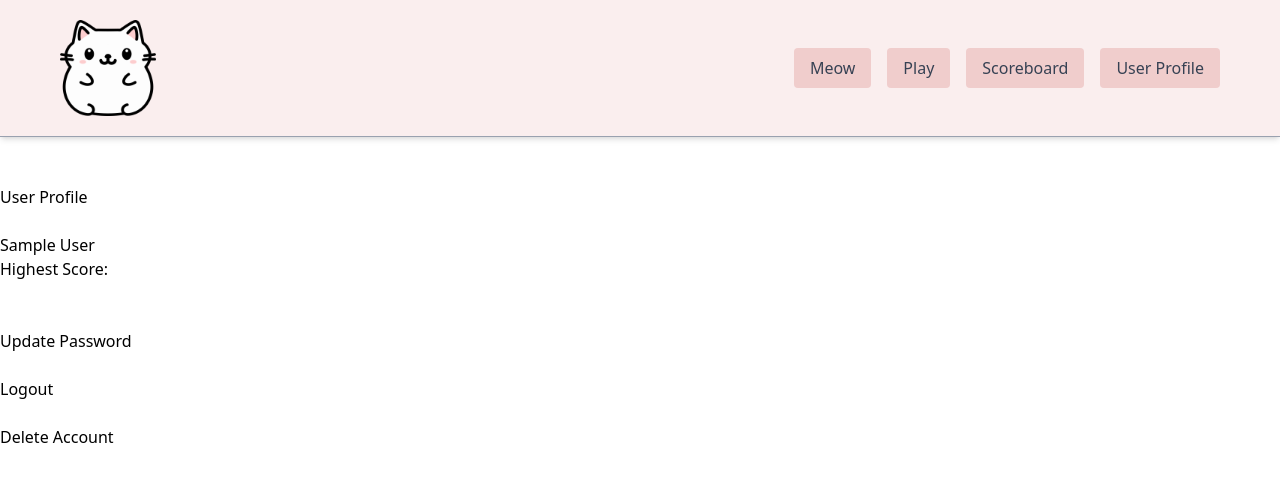
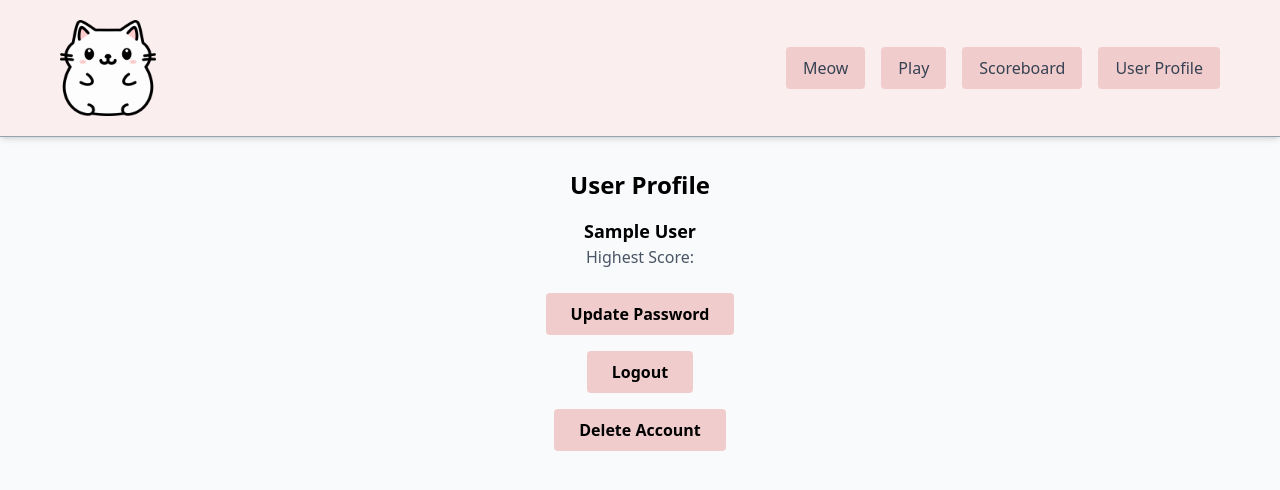
Before and after one commit to o-k-e/purrfect-memory-mern, a React (Vite) app in the folder client/: page /user-profile in a window 1280 px wide. Shown: the top 490 px of the page. Built offline with nearby package versions, Linux system fonts and the light colour scheme; sample sign-in values are in the browser's storage.

Commit message:
style: add Tailwind styling to UserProfile page

```diff
--- a/client/src/components/common/Navbar.jsx
+++ b/client/src/components/common/Navbar.jsx
@@ -4,8 +4,7 @@ import Nav from './Nav.jsx';
 function Navbar() {
 	return (
 		<header
-			className="bg-opacity-50 flex flex-wrap items-center justify-between w-full px-15 py-5 border-b border-gray-400 shadow-md"
-			style={{ backgroundColor: '#FAEEEE' }}
+			className="bg-opacity-50 bg-[#FAEEEE] flex flex-wrap items-center justify-between w-full px-15 py-5 border-b border-gray-400 shadow-md"
 		>
 			<Logo />
 			<Nav />
--- a/client/src/components/common/Navlinks.jsx
+++ b/client/src/components/common/Navlinks.jsx
@@ -13,31 +13,27 @@ function Navlinks() {
 		<div className="flex items-center gap-4">
 			<button
 				onClick={playRandomMeow}
-				className="text-gray-700 px-4 py-2 rounded hover:bg-pink-300 transition-colors"
-				style={{ backgroundColor: '#F0CDCC' }}
+				className="text-gray-700 px-4 py-2 rounded bg-[#F0CDCC] hover:bg-red-200 border border-transparent hover:border-gray-800 transition-colors"
 			>
 				Meow
 			</button>
 			<Link to="/game">
 				<button
-					className="bg-pink-200 text-gray-700 px-4 py-2 rounded hover:bg-pink-300 transition-colors"
-					style={{ backgroundColor: '#F0CDCC' }}
+					className="text-gray-700 px-4 py-2 rounded bg-[#F0CDCC] hover:bg-red-200 border border-transparent hover:border-gray-800 transition-colors"
 				>
 					Play
 				</button>
 			</Link>
 			<Link to="/scoreboard">
 				<button
-					className="bg-pink-200 text-gray-700 px-4 py-2 rounded hover:bg-pink-300 transition-colors"
-					style={{ backgroundColor: '#F0CDCC' }}
+					className="text-gray-700 px-4 py-2 rounded bg-[#F0CDCC] hover:bg-red-200 border border-transparent hover:border-gray-800 transition-colors"
 				>
 					Scoreboard
 				</button>
 			</Link>
 			<Link to="/user-profile">
 				<button
-					className="bg-pink-200 text-gray-700 px-4 py-2 rounded hover:bg-pink-300 transition-colors"
-					style={{ backgroundColor: '#F0CDCC' }}
+					className="text-gray-700 px-4 py-2 rounded bg-[#F0CDCC] hover:bg-red-200 border border-transparent hover:border-gray-800 transition-colors"
 				>
 					User Profile
 				</button>
--- a/client/src/pages/Login.jsx
+++ b/client/src/pages/Login.jsx
@@ -56,7 +56,7 @@ function Login() {
 						type="text"
 						value={name}
 						onChange={(event) => setName(event.target.value)}
-						className="w-full p-2 mb-4 border border-gray-300 rounded focus:outline-none focus:ring-2 focus:ring-orange-400"
+						className="w-full p-2 mb-4 border border-gray-300 rounded focus:outline-none focus:ring-2 focus:ring-red-200"
 					/>
 
 					<label
@@ -71,13 +71,13 @@ function Login() {
 						type="password"
 						value={password}
 						onChange={(event) => setPassword(event.target.value)}
-						className="w-full p-2 mb-6 border border-gray-300 rounded focus:outline-none focus:ring-2 focus:ring-orange-400"
+						className="w-full p-2 mb-6 border border-gray-300 rounded focus:outline-none focus:ring-2 focus:ring-red-200"
 					/>
 
 					<div className="w-full flex flex-col items-center">
 						<button
 							type="submit"
-							className="w-full p-3 mb-4 bg-orange-400 text-white rounded hover:bg-orange-500 transition-colors"
+							className="w-full p-3 mb-4 bg-[#F0CDCC] text-white rounded hover:bg-red-200 hover:text-gray-700 transition-colors"
 						>
 							Log in
 						</button>
--- a/client/src/pages/Register.jsx
+++ b/client/src/pages/Register.jsx
@@ -51,7 +51,7 @@ function Register() {
 						type="text"
 						value={name}
 						onChange={(event) => setName(event.target.value)}
-						className="w-full p-2 mb-4 border border-gray-300 rounded focus:outline-none focus:ring-2 focus:ring-orange-400"
+						className="w-full p-2 mb-4 border border-gray-300 rounded focus:outline-none focus:ring-2 focus:ring-red-200"
 					/>
 
 					<label
@@ -66,13 +66,13 @@ function Register() {
 						type="password"
 						value={password}
 						onChange={(event) => setPassword(event.target.value)}
-						className="w-full p-2 mb-6 border border-gray-300 rounded focus:outline-none focus:ring-2 focus:ring-orange-400"
+						className="w-full p-2 mb-6 border border-gray-300 rounded focus:outline-none focus:ring-2 focus:ring-red-200"
 					/>
 
 					<div className="w-full flex flex-col items-center">
 						<button
 							type="submit"
-							className="w-full p-3 mb-4 bg-orange-400 text-white rounded hover:bg-orange-500 transition-colors"
+							className="w-full p-3 mb-4 bg-[#F0CDCC] text-white rounded hover:bg-red-200 hover:text-gray-700 transition-colors"
 						>
 							Register
 						</button>
--- a/client/src/pages/Scoreboard.jsx
+++ b/client/src/pages/Scoreboard.jsx
@@ -32,7 +32,7 @@ function Scoreboard() {
 				<h1 className="text-3xl font-bold text-gray-700 mb-6">Scoreboard</h1>
 				<div className="overflow-x-auto w-full max-w-4xl">
 					<table className="min-w-full bg-white shadow-md rounded-lg overflow-hidden">
-						<thead style={{ backgroundColor: '#F0CDCC' }}>
+						<thead className="bg-[#F0CDCC]">
 							<tr>
 								<th className="py-3 px-6 text-gray-700 text-sm font-bold text-center">
 									#
--- a/client/src/pages/UserProfile.jsx
+++ b/client/src/pages/UserProfile.jsx
@@ -23,7 +23,6 @@ function UserProfile() {
 	}
 
 	async function handleDeleteAccount(id) {
-		/* console.log('Deleting user: ', id); */
 		alert(`Deleting your account... We are sorry to see you go, ${user.name}`);
 
 		const options = {
@@ -48,32 +47,28 @@ function UserProfile() {
 	}
 
 	return (
-		<div>
-			{user && (
-				<>
+		<div className="min-h-screen flex flex-col items-center bg-gray-50">
 		  <Navbar />
-					<br />
-					<br />
-					<h2>User Profile</h2>
-					<br />
-					<p>{user.name}</p>
-					<p>Highest Score: {user.score}</p>
-					<br />
-					<br />
+		  {user ? (
+			<div className="flex flex-col items-center mt-8">
+			  <h2 className="text-2xl font-bold mb-4">User Profile</h2>
+			  <p className="text-lg font-semibold">{user.name}</p>
+			  <p className="text-gray-600 mb-6">Highest Score: {user.score}</p>
 			  <Link to="/update-password">
-						<button type="button">Update Password</button>
-						<br />
-						<br />
+				<button className="px-6 py-2 mb-4 font-bold rounded bg-[#F0CDCC] hover:bg-red-200 border border-transparent hover:border-gray-800 transition">
+				  Update Password
+				</button>
 			  </Link>
-					<button onClick={handleLogout}>Logout</button>
-					<br />
-					<br />
-					<button onClick={() => handleDeleteAccount(user._id)}>
+			  <button onClick={handleLogout} className="px-6 py-2 mb-4 font-bold rounded bg-[#F0CDCC] hover:bg-red-200 border border-transparent hover:border-gray-800 transition">
+				Logout
+			  </button>
+			  <button onClick={() => handleDeleteAccount(user._id)} className="px-6 py-2 font-bold rounded bg-[#F0CDCC] hover:bg-red-200 border border-transparent hover:border-gray-800 transition">
 				Delete Account
 			  </button>
-				</>
+			</div>
+		  ) : (
+			<p className="mt-8 text-gray-500">Loading...</p>
 		  )}
-			{!user && <p>Loading...</p>}
 		</div>
 	  );
 }
--- a/client/src/pages/Welcome.jsx
+++ b/client/src/pages/Welcome.jsx
@@ -23,7 +23,7 @@ function Welcome() {
 					{paw} {paw} {paw} {cat} {paw} {paw} {paw}
 				</h1>
 				<h2 className="text-2xl font-bold mb-6 text-center">
-					Welcome <span style={{ color: '#F0CDCC' }}>{user.toUpperCase()}</span>{' '}
+					Welcome <span className="text-[#F0CDCC]" >{user.toUpperCase()}</span>{' '}
 					to the Purrfectly Pawsome Memory Game! 🐾
 				</h2>
 
```
Lines whose indentation alone changed are shown as unchanged.
